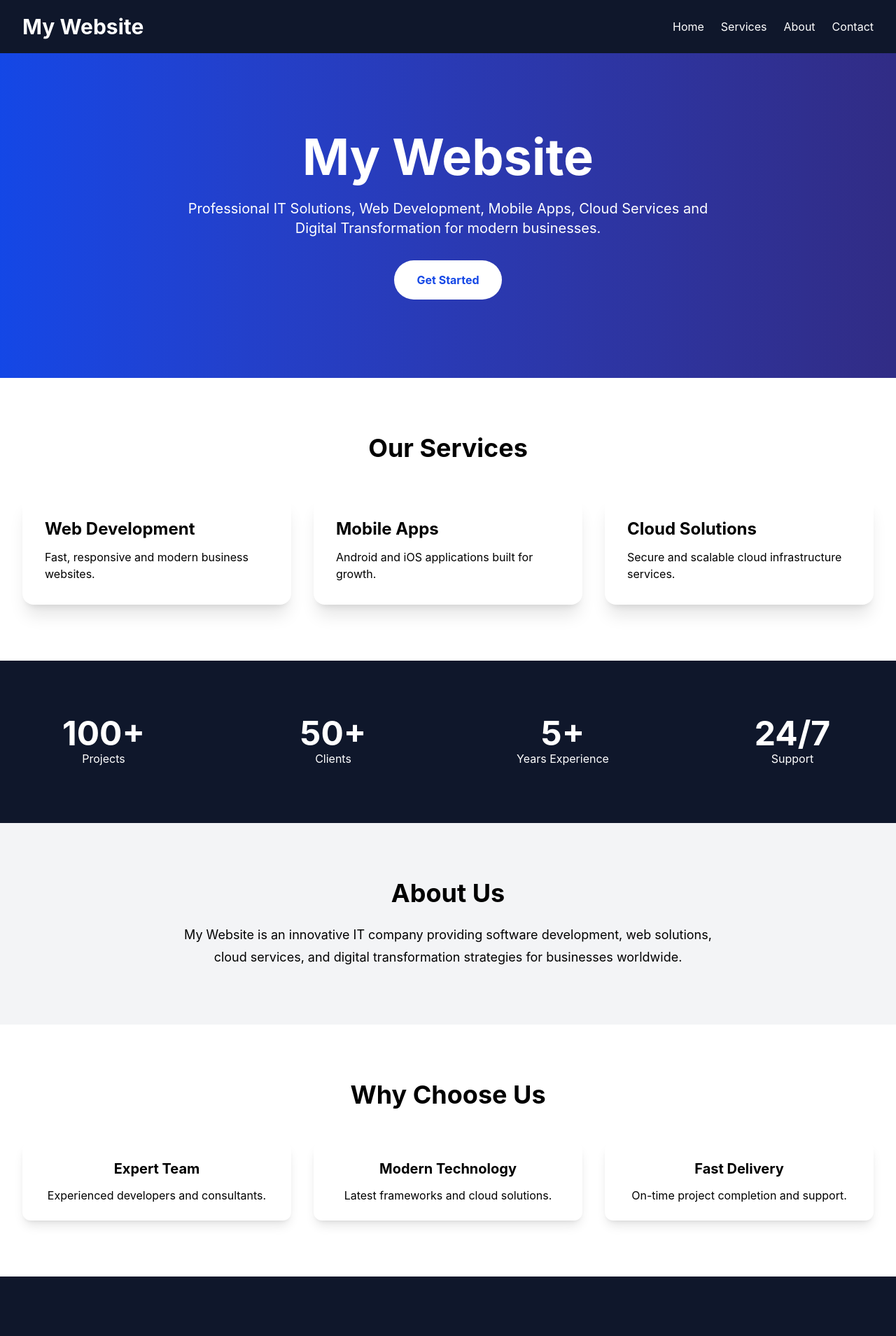
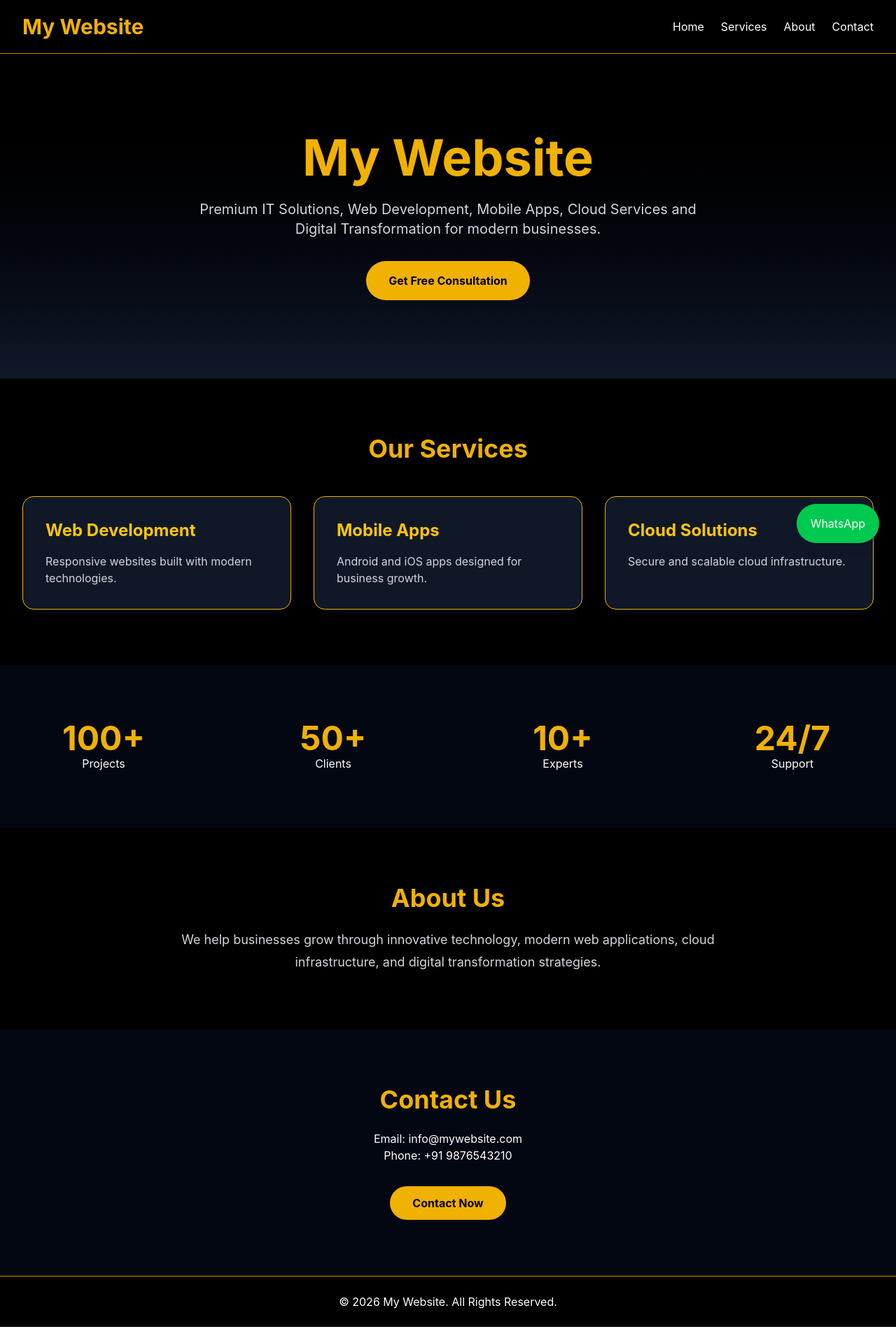
Before and after one commit to Tabassum2276/my-website, a React (Vite) app: page / in a window 1280 px wide. Shown: the top 1909 px of the page at 70% size. Built offline with nearby package versions, Linux system fonts and the light colour scheme.

Commit message:
website update

```diff
--- a/src/App.jsx
+++ b/src/App.jsx
@@ -1,70 +1,72 @@
 function App() {
   return (
-    <div className="font-sans">
+    <div className="bg-black text-white min-h-screen">
 
       {/* Navbar */}
-      <nav className="bg-slate-900 text-white px-8 py-5 flex justify-between items-center">
-        <h1 className="text-3xl font-bold">My Website</h1>
+      <nav className="flex justify-between items-center px-8 py-5 border-b border-yellow-600">
+        <h1 className="text-3xl font-bold text-yellow-500">
+          My Website
+        </h1>
 
-        <ul className="hidden md:flex gap-6">
-          <li><a href="#home">Home</a></li>
-          <li><a href="#services">Services</a></li>
-          <li><a href="#about">About</a></li>
-          <li><a href="#contact">Contact</a></li>
-        </ul>
+        <div className="space-x-6 hidden md:block">
+          <a href="#home">Home</a>
+          <a href="#services">Services</a>
+          <a href="#about">About</a>
+          <a href="#contact">Contact</a>
+        </div>
       </nav>
 
       {/* Hero */}
       <section
         id="home"
-        className="bg-gradient-to-r from-blue-700 to-indigo-900 text-white py-28 px-6 text-center"
+        className="text-center py-28 px-6 bg-gradient-to-b from-black to-gray-900"
       >
-        <h1 className="text-5xl md:text-7xl font-bold mb-6">
+        <h1 className="text-6xl md:text-7xl font-bold text-yellow-500 mb-6">
           My Website
         </h1>
 
-        <p className="text-xl max-w-3xl mx-auto mb-8">
-          Professional IT Solutions, Web Development, Mobile Apps,
+        <p className="text-xl max-w-3xl mx-auto text-gray-300">
+          Premium IT Solutions, Web Development, Mobile Apps,
           Cloud Services and Digital Transformation for modern businesses.
         </p>
 
-        <button className="bg-white text-blue-700 px-8 py-4 rounded-full font-bold hover:scale-105 transition">
-          Get Started
+        <button className="mt-8 bg-yellow-500 text-black px-8 py-4 rounded-full font-bold hover:scale-105 transition">
+          Get Free Consultation
         </button>
       </section>
 
       {/* Services */}
       <section id="services" className="py-20 px-8">
-        <h2 className="text-4xl font-bold text-center mb-12">
+        <h2 className="text-4xl font-bold text-center text-yellow-500 mb-12">
           Our Services
         </h2>
 
         <div className="grid md:grid-cols-3 gap-8">
 
-          <div className="shadow-xl p-8 rounded-2xl">
-            <h3 className="text-2xl font-bold mb-3">
+          <div className="bg-gray-900 p-8 rounded-2xl border border-yellow-500 hover:scale-105 transition">
+            <h3 className="text-2xl font-bold mb-4 text-yellow-400">
               Web Development
             </h3>
-            <p>
-              Fast, responsive and modern business websites.
+            <p className="text-gray-300">
+              Responsive websites built with modern technologies.
             </p>
           </div>
 
-          <div className="shadow-xl p-8 rounded-2xl">
-            <h3 className="text-2xl font-bold mb-3">
+          <div className="bg-gray-900 p-8 rounded-2xl border border-yellow-500 hover:scale-105 transition">
+            <h3 className="text-2xl font-bold mb-4 text-yellow-400">
               Mobile Apps
             </h3>
-            <p>
-              Android and iOS applications built for growth.
+            <p className="text-gray-300">
+              Android and iOS apps designed for business growth.
             </p>
           </div>
 
-          <div className="shadow-xl p-8 rounded-2xl">
-            <h3 className="text-2xl font-bold mb-3">
+          <div className="bg-gray-900 p-8 rounded-2xl border border-yellow-500 hover:scale-105 transition">
+            <h3 className="text-2xl font-bold mb-4 text-yellow-400">
               Cloud Solutions
             </h3>
-            <p>
-              Secure and scalable cloud infrastructure services.
+            <p className="text-gray-300">
+              Secure and scalable cloud infrastructure.
             </p>
           </div>
 
@@ -72,26 +74,26 @@ function App() {
       </section>
 
       {/* Stats */}
-      <section className="bg-slate-900 text-white py-20">
+      <section className="py-20 bg-gray-950">
         <div className="grid md:grid-cols-4 gap-8 text-center">
 
           <div>
-            <h3 className="text-5xl font-bold">100+</h3>
+            <h3 className="text-5xl font-bold text-yellow-500">100+</h3>
             <p>Projects</p>
           </div>
 
           <div>
-            <h3 className="text-5xl font-bold">50+</h3>
+            <h3 className="text-5xl font-bold text-yellow-500">50+</h3>
             <p>Clients</p>
           </div>
 
           <div>
-            <h3 className="text-5xl font-bold">5+</h3>
-            <p>Years Experience</p>
+            <h3 className="text-5xl font-bold text-yellow-500">10+</h3>
+            <p>Experts</p>
           </div>
 
           <div>
-            <h3 className="text-5xl font-bold">24/7</h3>
+            <h3 className="text-5xl font-bold text-yellow-500">24/7</h3>
             <p>Support</p>
           </div>
 
@@ -101,67 +103,48 @@ function App() {
       {/* About */}
       <section
         id="about"
-        className="py-20 px-8 bg-gray-100 text-center"
+        className="py-20 px-8 text-center"
       >
-        <h2 className="text-4xl font-bold mb-6">
+        <h2 className="text-4xl font-bold text-yellow-500 mb-6">
           About Us
         </h2>
 
-        <p className="max-w-3xl mx-auto text-lg leading-8">
-          My Website is an innovative IT company providing
-          software development, web solutions, cloud services,
-          and digital transformation strategies for businesses
-          worldwide.
+        <p className="max-w-3xl mx-auto text-lg text-gray-300 leading-8">
+          We help businesses grow through innovative technology,
+          modern web applications, cloud infrastructure,
+          and digital transformation strategies.
         </p>
-      </section>
-
-      {/* Why Choose Us */}
-      <section className="py-20 px-8">
-        <h2 className="text-4xl font-bold text-center mb-12">
-          Why Choose Us
-        </h2>
-
-        <div className="grid md:grid-cols-3 gap-8 text-center">
-
-          <div className="p-6 shadow-lg rounded-xl">
-            <h3 className="text-xl font-bold mb-3">
-              Expert Team
-            </h3>
-            <p>Experienced developers and consultants.</p>
-          </div>
-
-          <div className="p-6 shadow-lg rounded-xl">
-            <h3 className="text-xl font-bold mb-3">
-              Modern Technology
-            </h3>
-            <p>Latest frameworks and cloud solutions.</p>
-          </div>
-
-          <div className="p-6 shadow-lg rounded-xl">
-            <h3 className="text-xl font-bold mb-3">
-              Fast Delivery
-            </h3>
-            <p>On-time project completion and support.</p>
-          </div>
-
-        </div>
       </section>
 
       {/* Contact */}
       <section
         id="contact"
-        className="bg-slate-900 text-white py-20 px-8 text-center"
+        className="py-20 bg-gray-950 text-center"
       >
-        <h2 className="text-4xl font-bold mb-6">
+        <h2 className="text-4xl font-bold text-yellow-500 mb-6">
           Contact Us
         </h2>
 
         <p>Email: info@mywebsite.com</p>
         <p>Phone: +91 9876543210</p>
+
+        <button className="mt-8 bg-yellow-500 text-black px-8 py-3 rounded-full font-bold">
+          Contact Now
+        </button>
       </section>
 
+      {/* WhatsApp */}
+      <a
+        href="https://wa.me/919876543210"
+        target="_blank"
+        rel="noreferrer"
+        className="fixed bottom-6 right-6 bg-green-500 text-white px-5 py-4 rounded-full shadow-lg"
+      >
+        WhatsApp
+      </a>
+
       {/* Footer */}
-      <footer className="bg-black text-white text-center py-6">
+      <footer className="text-center py-6 border-t border-yellow-600">
         © 2026 My Website. All Rights Reserved.
       </footer>
 
```
